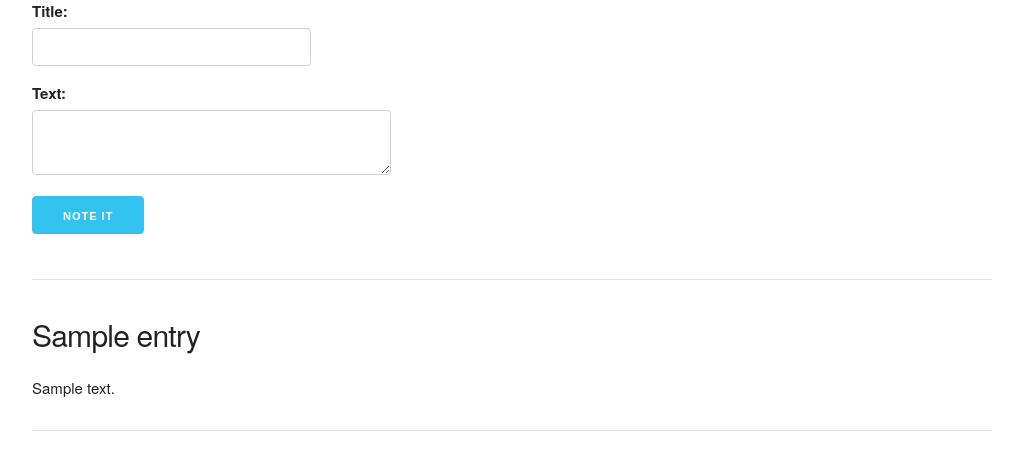
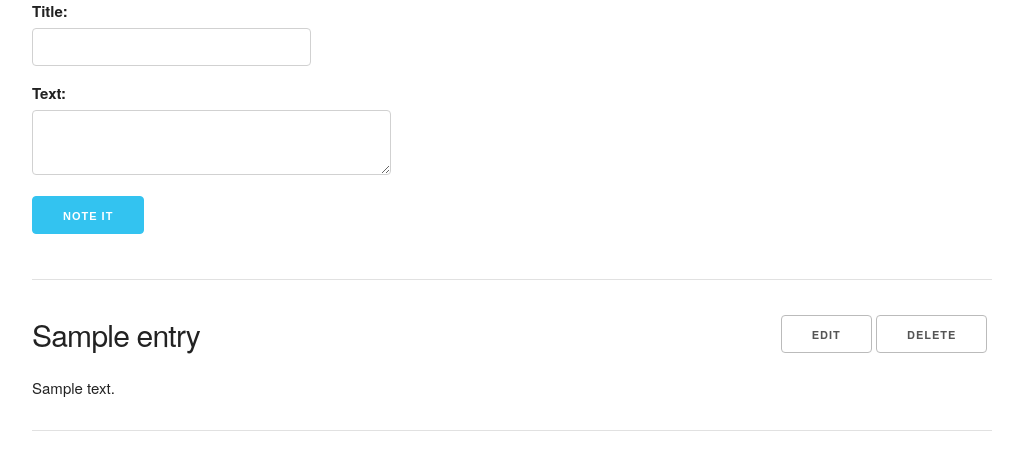
Before and after one commit to miged/noter, a Flask app: template noter/templates/show_entries.html in a window 1280 px wide. Shown: the part 109-579 px from the top of the page, without its empty margins (128-1151 px from the left). Run offline with Flask 2, Linux system fonts and the light colour scheme; the visitor is signed in with stand-in values (Sample User, id 1); the template is opened without the code that fills it: most values are stand-ins (such as "Sample title", 1, 10 or a date in 2020).

Commit message:
add edit and delete buttons

```diff
--- a/noter/templates/show_entries.html
+++ b/noter/templates/show_entries.html
@@ -12,7 +12,17 @@
 {% endif %}
 {% for entry in entries %}
     <hr>
-    <h4>{{ entry.title }}</h4>
+    <div class=row>
+        <div class="nine columns">
+            <h4>{{ entry.title }}</h4>
+        </div>
+        {% if session.logged_in %}
+        <div class="three columns">
+            <a class=button href="{{ url_for('edit_entry', id=entry.id) }}">Edit</a>
+            <a class=button href="{{ url_for('delete_entry', id=entry.id) }}">Delete</a>
+        </div>
+        {% endif %}
+    </div>
     {{ entry.text|safe }}
 {% else %}
     <li>No entries here so far!</li>
```
Also changed, not shown: noter/views.py (+10 -2 lines).
